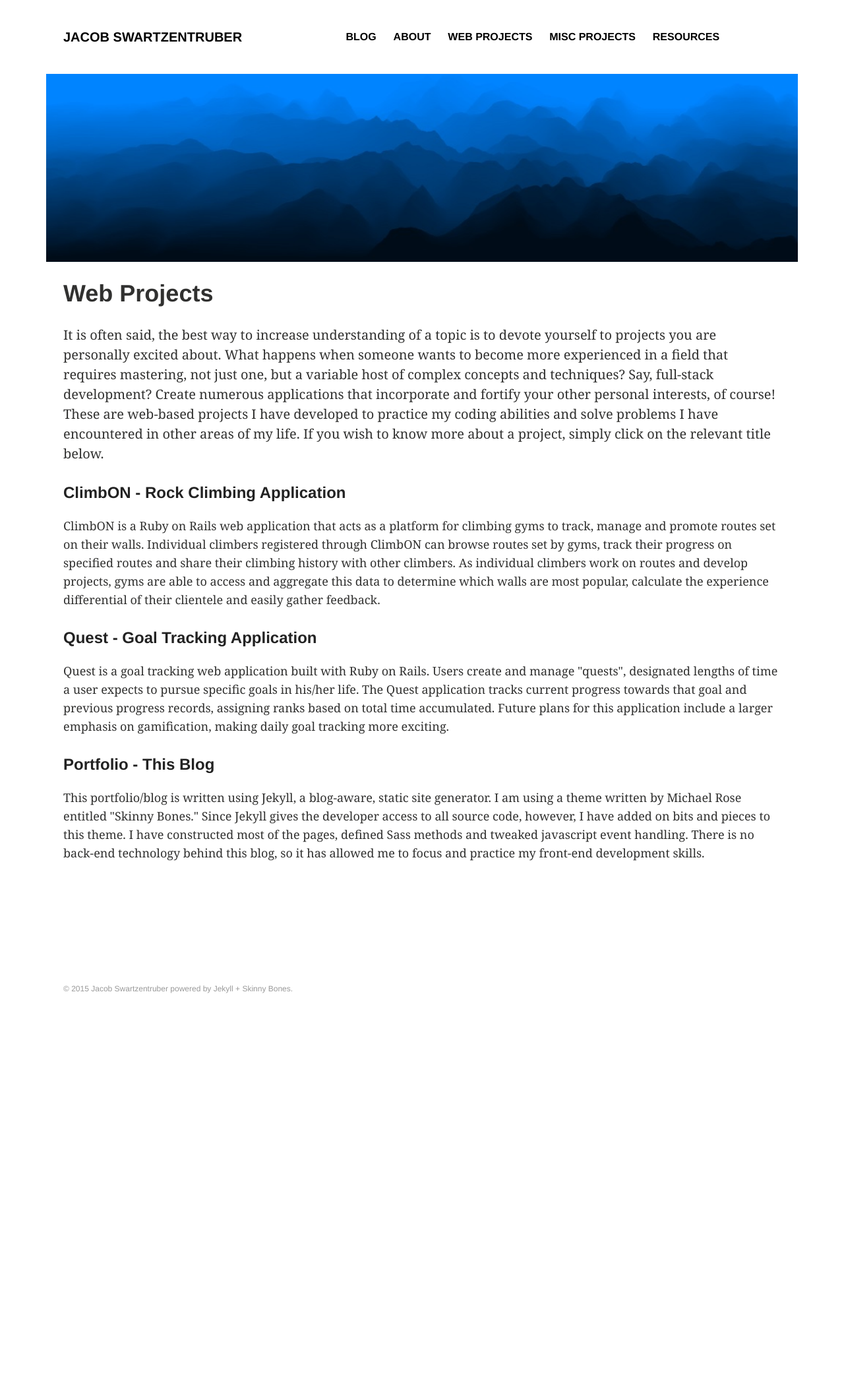
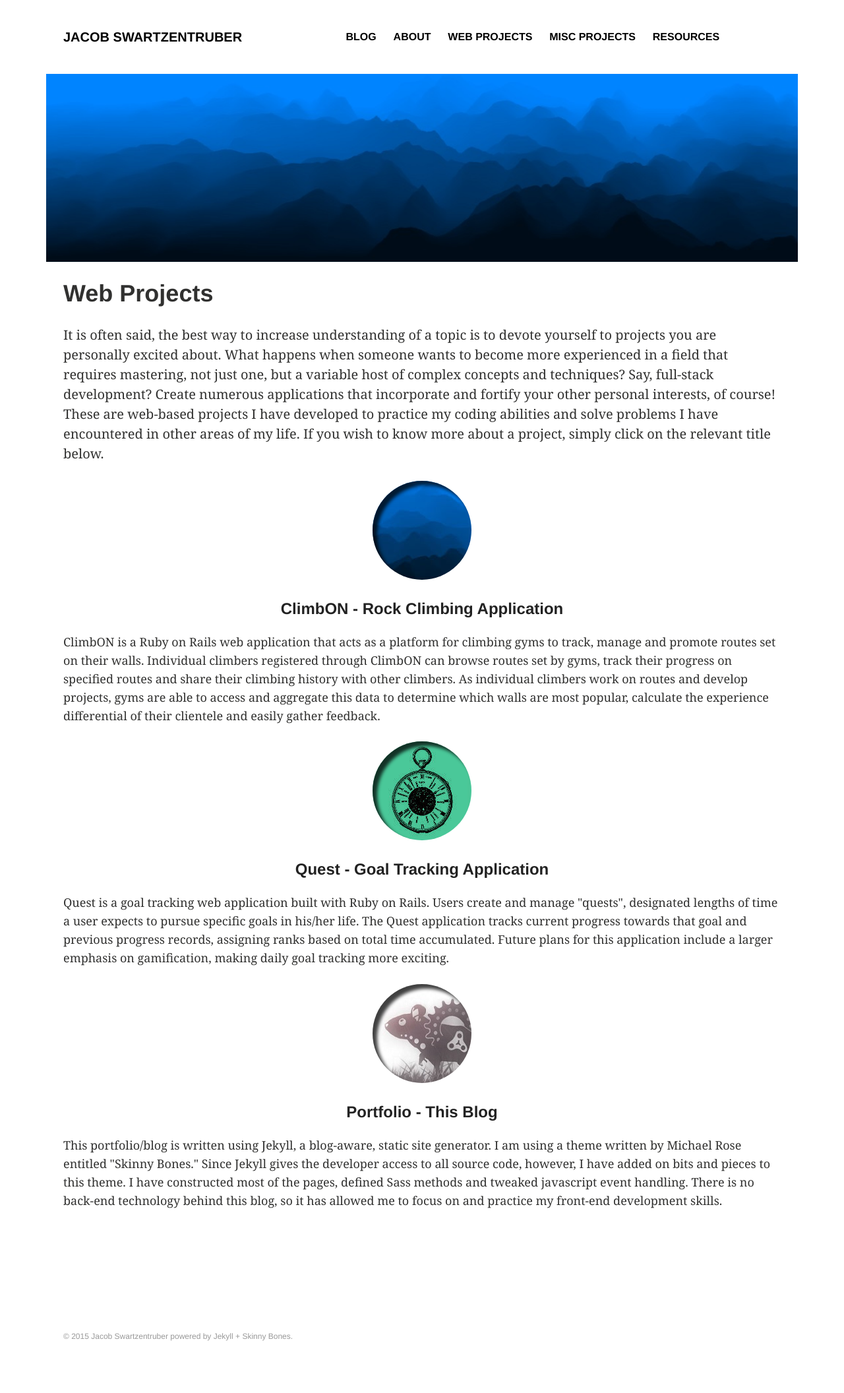
Before and after one commit to jacobswartzentruber/old-jekyll-portfolio, a Jekyll site: the page built from web_projects/index.html, in a window 1280 px wide. Shown: the whole page at 66% size. Built offline with Jekyll 4.4.1, drawn with Linux system fonts in a browser that asks for light colours; before the commit the page ends 1584 px from its top, so only the background shows below that.

Commit message:
Filled out ClimbON and Quest Summary Pages. Created image links on Misc Project and Web Project pages. Fixed bug for post teaser images.

```diff
--- a/_includes/post-grid.html
+++ b/_includes/post-grid.html
@@ -1,7 +1,7 @@
 <article class="tile" itemscope itemtype="http://schema.org/Article">
   <a href="{{ site.url }}{{ post.url }}" title="{{ post.title }}" class="post-teaser">{% if post.image.teaser %}<img src="{{ site.url }}/images/{{ post.image.teaser }}" alt="teaser" itemprop="image">
     {% else %}<img src="{{ site.url }}/images/{{ site.teaser }}" alt="teaser" itemprop="image">{% endif %}</a>
-  {% if post.date %}<p class="entry-date date published center"><time datetime="{{ post.date | date: "%Y-%m-%d" }}" itemprop="datePublished">{{ post.date | date: "%B %d, %Y" }}</time></p>{% endif %}
-  <h2 class="post-title center" itemprop="name"><a href="{{ site.url }}{{ post.url }}">{{ post.title }}</a></h2>
+  {% if post.date %}<p class="entry-date date published"><time datetime="{{ post.date | date: "%Y-%m-%d" }}" itemprop="datePublished">{{ post.date | date: "%B %d, %Y" }}</time></p>{% endif %}
+  <h2 class="post-title" itemprop="name"><a href="{{ site.url }}{{ post.url }}">{{ post.title }}</a></h2>
   <p class="post-excerpt" itemprop="description">{{ post.excerpt | strip_html | truncate: 160 }}</p>
 </article><!-- /.tile -->
--- a/_sass/_tiles.scss
+++ b/_sass/_tiles.scss
@@ -5,6 +5,7 @@
 .tile {
   @include outer-container;
   margin-bottom: $gutter;
+  text-align: center;
   @include media($micro) {
     @include fill-parent;
   }
@@ -24,10 +25,38 @@
   }
   .post-teaser {
     position: relative;
-    display: block;
-    width: 60%;
-    margin-right: auto;
-    margin-left: auto;
+    display: inline-block;
+    img{
+      border-radius: 100%;
+      width: 100%
+    }
+    &:after {
+      content: '';
+      position: absolute;
+      border-radius: 100%;
+      box-shadow: inset 7px 7px 5px 0px rgba(0,0,0,0.75);
+      width: 100%;
+      height: 100%;
+      top: 0;
+      left: 0;
+      background: rgba($base-color,0);
+      pointer-events: none;
+      @include transition(background 0.3s);
+    }
+    &:hover {
+      &:after {
+        background: rgba($base-color,0.2);
+      }
+    }
+  }
+}
+
+.page-tile {
+  margin-top: $gutter;
+  text-align: center;
+  .page-teaser {
+    position: relative;
+    display: inline-block;
     img{
       border-radius: 100%;
     }
--- a/web_projects/index.html
+++ b/web_projects/index.html
@@ -7,11 +7,26 @@ image:
 ---
 <p>It is often said, the best way to increase understanding of a topic is to devote yourself to projects you are personally excited about.  What happens when someone wants to become more experienced in a field that requires mastering, not just one, but a variable host of complex concepts and techniques?  Say, full-stack development?  Create numerous applications that incorporate and fortify your other personal interests, of course!  These are web-based projects I have developed to practice my coding abilities and solve problems I have encountered in other areas of my life.  If you wish to know more about a project, simply click on the relevant title below.</p>
 
-<h4><a title="ClimbON" href="{{ site.url }}/web_projects/climbON/">ClimbON - Rock Climbing Application</a></h4>
+<div class="page-tile">
+	<a href="{{ site.url }}/web_projects/climbON/" title="climbON" class="page-teaser">
+		<img src="{{ site.url }}/images/climbON-teaser.jpg" alt="teaser" itemprop="image">
+  </a>
+	<h4><a title="ClimbON" href="{{ site.url }}/web_projects/climbON/">ClimbON - Rock Climbing Application</a></h4>
+</div>
 <p>ClimbON is a Ruby on Rails web application that acts as a platform for climbing gyms to track, manage and promote routes set on their walls.  Individual climbers registered through ClimbON can browse routes set by gyms, track their progress on specified routes and share their climbing history with other climbers.  As individual climbers work on routes and develop projects, gyms are able to access and aggregate this data to determine which walls are most popular, calculate the experience differential of their clientele and easily gather feedback.</p>
 
-<h4><a title="Quest" href="{{ site.url }}/web_projects/quest/">Quest - Goal Tracking Application</a></h4>
+<div class="page-tile">
+	<a href="{{ site.url }}/web_projects/quest/" title="Quest" class="page-teaser">
+		<img src="{{ site.url }}/images/quest-teaser.jpg" alt="teaser" itemprop="image">
+  </a>
+	<h4><a title="Quest" href="{{ site.url }}/web_projects/quest/">Quest - Goal Tracking Application</a></h4>
+</div>
 <p>Quest is a goal tracking web application built with Ruby on Rails.  Users create and manage "quests", designated lengths of time a user expects to pursue specific goals in his/her life.  The Quest application tracks current progress towards that goal and previous progress records, assigning ranks based on total time accumulated. Future plans for this application include a larger emphasis on gamification, making daily goal tracking more exciting.</p>
 
-<h4><a title="Jacob Swartzentruber Portfolio" href="https://github.com/jacobswartzentruber/jacobswartzentruber.github.io">Portfolio - This Blog</a></h4>
-<p>This portfolio/blog is written using Jekyll, a blog-aware, static site generator.  I am using a theme written by Michael Rose entitled "Skinny Bones."  Since Jekyll gives the developer access to all source code, however, I have added on bits and pieces to this theme.  I have constructed most of the pages, defined Sass methods and tweaked javascript event handling.  There is no back-end technology behind this blog, so it has allowed me to focus and practice my front-end development skills.</p>
+<div class="page-tile">
+	<a href="https://github.com/jacobswartzentruber/jacobswartzentruber.github.io" title="Portfolio GitHub Repository" class="page-teaser">
+		<img src="{{ site.url }}/images/default-teaser.jpg" alt="teaser" itemprop="image">
+  </a>
+	<h4><a title="Jacob Swartzentruber Portfolio" href="https://github.com/jacobswartzentruber/jacobswartzentruber.github.io">Portfolio - This Blog</a></h4>
+</div>
+<p>This portfolio/blog is written using Jekyll, a blog-aware, static site generator.  I am using a theme written by Michael Rose entitled "Skinny Bones."  Since Jekyll gives the developer access to all source code, however, I have added on bits and pieces to this theme.  I have constructed most of the pages, defined Sass methods and tweaked javascript event handling.  There is no back-end technology behind this blog, so it has allowed me to focus on and practice my front-end development skills.</p>
```
Also changed, not shown: misc_projects/index.html (+20 -3 lines), web_projects/climbON/index.html (deleted, +0 -7 lines), web_projects/climbON/index.md (added, +44 -0 lines), web_projects/quest/index.html (deleted, +0 -7 lines), web_projects/quest/index.md (added, +31 -0 lines), images/fealty-teaser.jpg (added), images/fealtytitle.jpg, images/map-gen-teaser.jpg, 1 other file.
